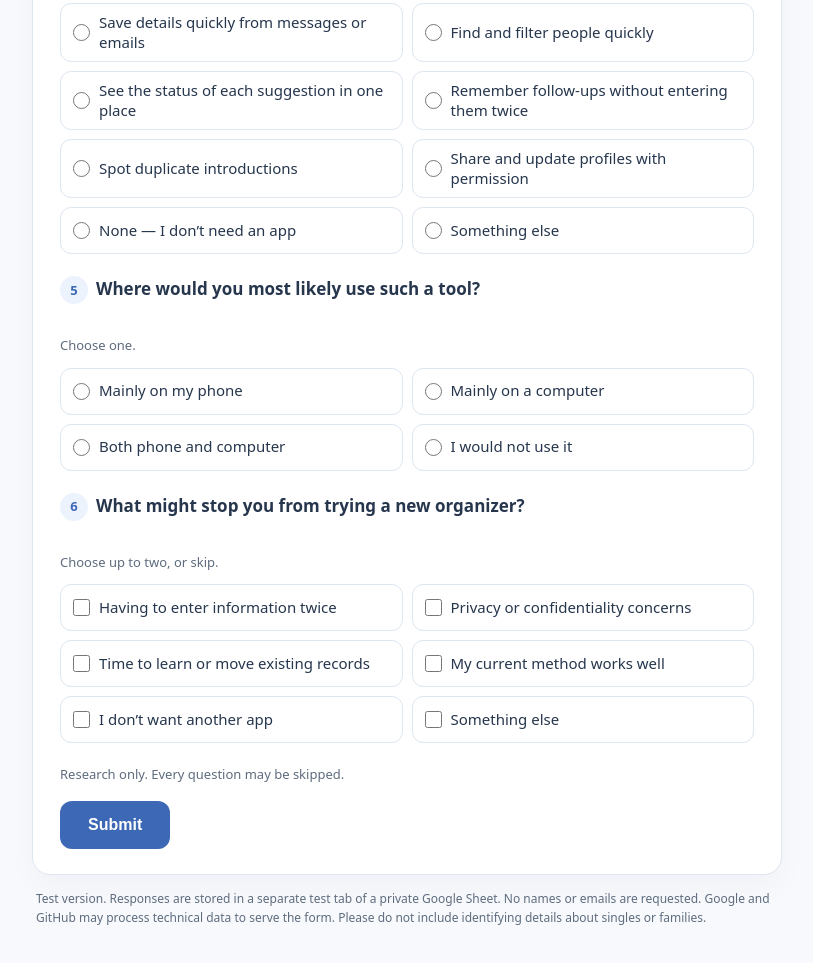
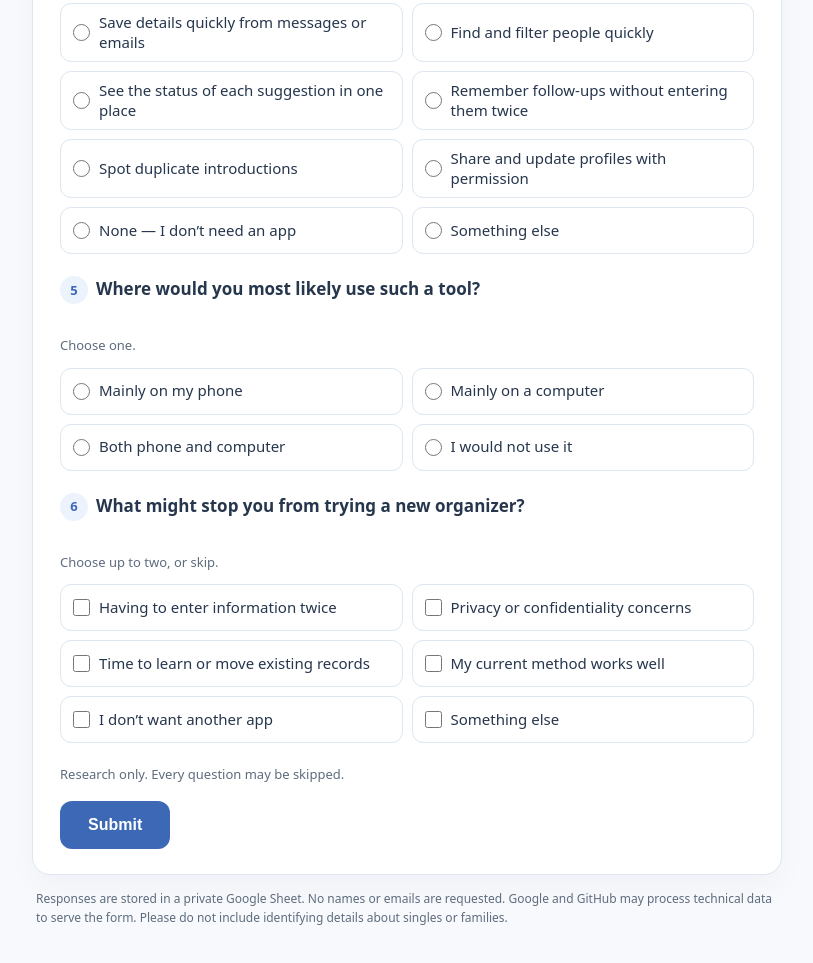
Before and after one commit to shiduchim/livesite, a plain HTML site: page zugpad-survey-test/index.html in a window 1280 px wide. Shown: the part 1310-2273 px from the top of the page, without its empty margins (233-1046 px from the left). Drawn offline with Linux system fonts and the light colour scheme.

Commit message:
Survey: remove test-only footer wording after production switch [skip ci]

```diff
--- a/zugpad-survey-test/index.html
+++ b/zugpad-survey-test/index.html
@@ -44,7 +44,7 @@ footer{padding-top:22px}.safety{color:var(--sub);font-size:13px;margin:0 0 17px}
 <script>
 'use strict';
 const dict={
- en:{heading:'A short survey about your shidduch work',intro:'I’m exploring a free, simple organizer for singles and shadchanim. I’d like to understand which everyday tasks a phone or computer app could make easier.',meta1:'About 2 minutes',meta2:'No name or sign-in needed',demo:'Local preview only. Open the GitHub Pages test link to submit a test answer.',policy:'Test version. Responses are stored in a separate test tab of a private Google Sheet. No names or emails are requested. Google and GitHub may process technical data to serve the form. Please do not include identifying details about singles or families.',submit:'Submit',done:'Thank you! Your answers were received.',sending:'Sending…',sendError:'Could not save your answers. Please try again.',empty:'Please answer at least one question before submitting.',error:'Please choose no more than two answers where indicated.',other:'Something else',specify:'Please specify (optional)',otherPlaceholder:'You can type your answer here…',placeholder:'One short example is enough (optional). Please don’t include identifying details.',
+ en:{heading:'A short survey about your shidduch work',intro:'I’m exploring a free, simple organizer for singles and shadchanim. I’d like to understand which everyday tasks a phone or computer app could make easier.',meta1:'About 2 minutes',meta2:'No name or sign-in needed',demo:'Local preview only. Open the GitHub Pages test link to submit a test answer.',policy:'Responses are stored in a private Google Sheet. No names or emails are requested. Google and GitHub may process technical data to serve the form. Please do not include identifying details about singles or families.',submit:'Submit',done:'Thank you! Your answers were received.',sending:'Sending…',sendError:'Could not save your answers. Please try again.',empty:'Please answer at least one question before submitting.',error:'Please choose no more than two answers where indicated.',other:'Something else',specify:'Please specify (optional)',otherPlaceholder:'You can type your answer here…',placeholder:'One short example is enough (optional). Please don’t include identifying details.',
  questions:[
  {id:'tools',type:'checks',title:'How do you currently keep track of your shidduch work?',hint:'Select all that apply.',options:[['wa','WhatsApp or messages'],['email','Email'],['paper','Notebook or paper'],['sheet','Excel or spreadsheets'],['app','A shidduch app or website'],['memory','Mostly memory'],['other','Something else']]},
  {id:'friction',type:'checks',max:2,title:'Which tasks are the most time-consuming or difficult to keep organized?',hint:'Choose up to two. “None” is also a useful answer.',options:[['intake','Saving new profiles and contact details'],['find','Finding information about people I already know'],['updates','Keeping profiles and details up to date'],['duplicates','Avoiding duplicate suggestions'],['status','Tracking offers and responses from both sides'],['followup','Remembering whom to contact again'],['sharing','Coordinating with families or other shadchanim'],['none','None of these is a significant problem'],['other','Something else']]},
@@ -53,7 +53,7 @@ const dict={
  {id:'device',type:'radio',title:'Where would you most likely use such a tool?',hint:'Choose one.',options:[['phone','Mainly on my phone'],['desktop','Mainly on a computer'],['both','Both phone and computer'],['neither','I would not use it']]},
  {id:'barrier',type:'checks',max:2,title:'What might stop you from trying a new organizer?',hint:'Choose up to two, or skip.',options:[['double','Having to enter information twice'],['privacy','Privacy or confidentiality concerns'],['learn','Time to learn or move existing records'],['enough','My current method works well'],['noapp','I don’t want another app'],['other','Something else']]}
  ]},
- he:{heading:'שאלון קצר על עבודת השידוכים',intro:'אני בודק אפשרות לכלי חינמי ופשוט לארגון שידוכים עבור רווקים, רווקות, שדכנים ושדכניות. אשמח להבין אילו משימות יומיומיות אפליקציה בטלפון או במחשב יכולה להקל.',meta1:'כשתי דקות',meta2:'ללא צורך בשם או בהרשמה',demo:'זו תצוגה מקומית בלבד. כדי לשלוח תשובות, פתחו את הקישור לבדיקה.',policy:'גרסת בדיקה. התשובות נשמרות בלשונית בדיקה נפרדת בגיליון Google פרטי. אין צורך בשם או בדוא״ל. Google ו-GitHub עשויות לעבד מידע טכני כדי להציג את השאלון. נא לא לכלול פרטים מזהים על מועמדים או משפחות.',submit:'שליחת תשובות',done:'תודה! התשובות התקבלו ונשמרו.',sending:'שולח…',sendError:'לא הצלחנו לשמור את התשובות. אנא נסו שוב.',empty:'אנא ענו לפחות על שאלה אחת לפני השליחה.',error:'בשאלות המסומנות אפשר לבחור עד שתי תשובות בלבד.',other:'משהו אחר',specify:'אפשר לפרט כאן (רשות)',otherPlaceholder:'כתבו כאן את תשובתכם…',placeholder:'מספיק משפט קצר (רשות). בבקשה בלי פרטים מזהים.',
+ he:{heading:'שאלון קצר על עבודת השידוכים',intro:'אני בודק אפשרות לכלי חינמי ופשוט לארגון שידוכים עבור רווקים, רווקות, שדכנים ושדכניות. אשמח להבין אילו משימות יומיומיות אפליקציה בטלפון או במחשב יכולה להקל.',meta1:'כשתי דקות',meta2:'ללא צורך בשם או בהרשמה',demo:'זו תצוגה מקומית בלבד. כדי לשלוח תשובות, פתחו את הקישור לבדיקה.',policy:'התשובות נשמרות בגיליון Google פרטי. אין צורך בשם או בדוא״ל. Google ו-GitHub עשויות לעבד מידע טכני כדי להציג את השאלון. נא לא לכלול פרטים מזהים על מועמדים או משפחות.',submit:'שליחת תשובות',done:'תודה! התשובות התקבלו ונשמרו.',sending:'שולח…',sendError:'לא הצלחנו לשמור את התשובות. אנא נסו שוב.',empty:'אנא ענו לפחות על שאלה אחת לפני השליחה.',error:'בשאלות המסומנות אפשר לבחור עד שתי תשובות בלבד.',other:'משהו אחר',specify:'אפשר לפרט כאן (רשות)',otherPlaceholder:'כתבו כאן את תשובתכם…',placeholder:'מספיק משפט קצר (רשות). בבקשה בלי פרטים מזהים.',
  questions:[
  {id:'tools',type:'checks',title:'איך אתם עוקבים כיום אחר עבודת השידוכים שלכם?',hint:'אפשר לבחור כמה תשובות.',options:[['wa','וואטסאפ או הודעות'],['email','דואר אלקטרוני'],['paper','מחברת או דפים'],['sheet','אקסל או גיליון נתונים'],['app','אתר או אפליקציה לשידוכים'],['memory','בעיקר מהזיכרון'],['other','משהו אחר']]},
  {id:'friction',type:'checks',max:2,title:'אילו משימות דורשות מכם הכי הרבה זמן או קשה לנהל אותן?',hint:'בחרו עד שתי תשובות. אפשר גם לבחור שאין קושי מיוחד.',options:[['intake','שמירת פרופילים ופרטי קשר חדשים'],['find','מציאת מידע על אנשים שכבר מוכרים לי'],['updates','עדכון פרופילים ופרטים שהשתנו'],['duplicates','מניעת הצעות כפולות'],['status','מעקב אחרי הצעות ותשובות משני הצדדים'],['followup','לזכור למי צריך לחזור'],['sharing','תיאום עם משפחות או שדכנים אחרים'],['none','אין לי קושי משמעותי בתחומים האלה'],['other','משהו אחר']]},
```
